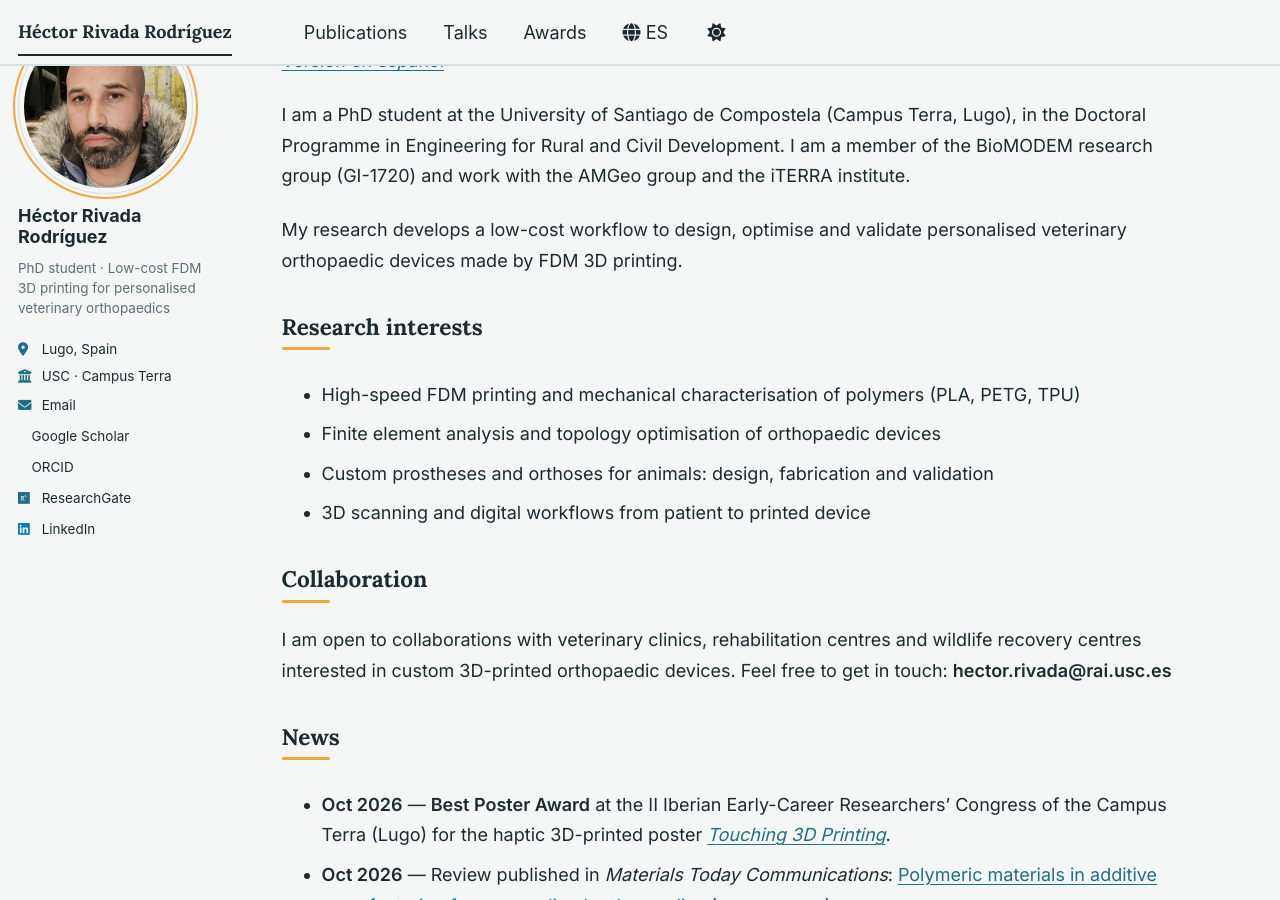
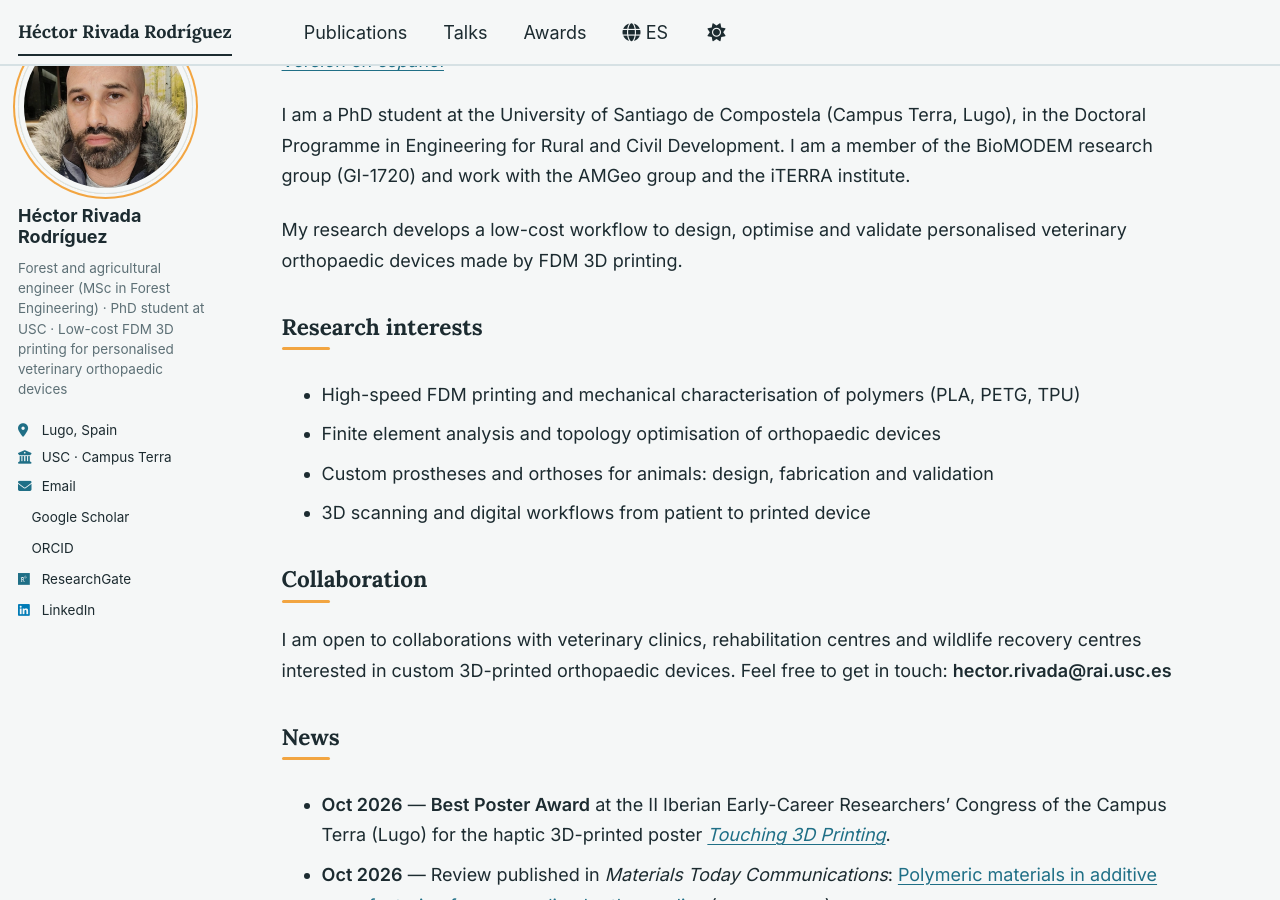
Before and after one commit to Hrivada/hrivada.github.io, a Jekyll site: the page built from _pages/about.md, in a window 1280 px wide and 900 px high, scrolled down 377 px. Built offline with Jekyll 4.4.1, drawn with Linux system fonts in a browser that asks for light colours; a style sheet for code colours, icons or effects is not loaded.

Commit message:
Update _config.yml

```diff
--- a/_config.yml
+++ b/_config.yml
@@ -23,7 +23,7 @@ author:
   avatar           : "foto-perfil-hrr.jpg"
   name             : "Héctor Rivada Rodríguez"
   pronouns         :
-  bio              : "PhD student · Low-cost FDM 3D printing for personalised veterinary orthopaedics"
+  bio              : "Forest and agricultural engineer (MSc in Forest Engineering) · PhD student at USC · Low-cost FDM 3D printing for personalised veterinary orthopaedic devices"
   location         : "Lugo, Spain"
   employer         : "USC · Campus Terra"
   uri              :
```
